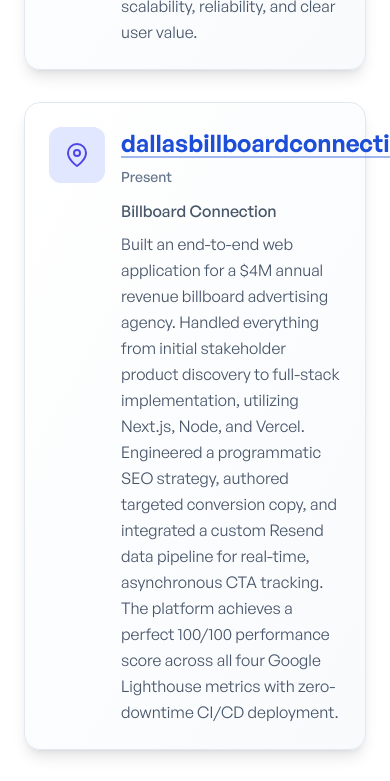
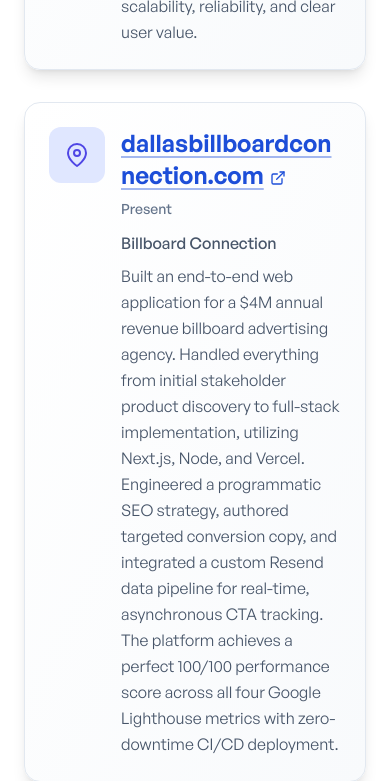
Before and after one commit to Don-Joel/Me, a Next.js app: page / in a window 390 px wide. Shown: the part 4020-4801 px from the top of the page. Built offline with nearby package versions, Linux system fonts and the light colour scheme.

Commit message:
fixing link in mobile view to prevent overflow

```diff
--- a/components/about/AboutMeBio.tsx
+++ b/components/about/AboutMeBio.tsx
@@ -142,17 +142,17 @@
                       {/* Content */}
                       <div className="flex-1 min-w-0">
                         <div className="flex flex-col sm:flex-row sm:items-center sm:justify-between gap-2 mb-3">
-                          <h3 className="text-2xl font-general-semibold break-words">
+                          <h3 className="min-w-0 text-2xl font-general-semibold break-words">
                             {exp.url ? (
                               <a
                                 href={exp.url}
                                 target="_blank"
                                 rel="noopener noreferrer"
-                                className="inline-flex items-center gap-2 text-blue-700 dark:text-blue-400 underline underline-offset-4 decoration-blue-700/40 dark:decoration-blue-400/40 hover:decoration-blue-700 dark:hover:decoration-blue-400 hover:text-blue-800 dark:hover:text-blue-300 transition-colors"
+                                className="inline text-blue-700 dark:text-blue-400 underline underline-offset-4 decoration-blue-700/40 dark:decoration-blue-400/40 hover:decoration-blue-700 dark:hover:decoration-blue-400 hover:text-blue-800 dark:hover:text-blue-300 transition-colors break-all"
                               >
                                 {exp.title}
                                 <FiExternalLink
-                                  className="w-4 h-4 shrink-0"
+                                  className="inline-block w-4 h-4 ml-1.5 align-[-0.1em] shrink-0"
                                   aria-hidden
                                 />
                               </a>
```
